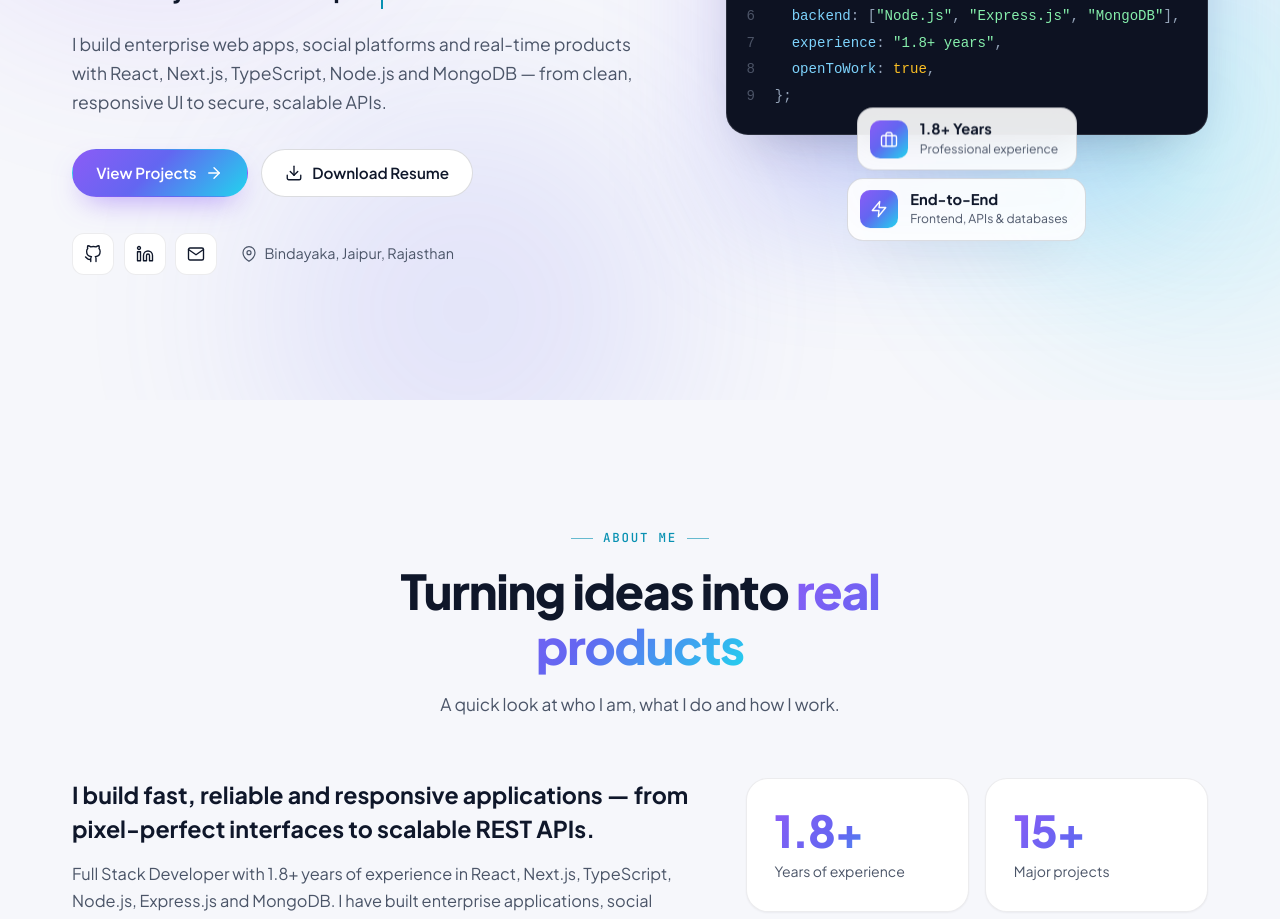
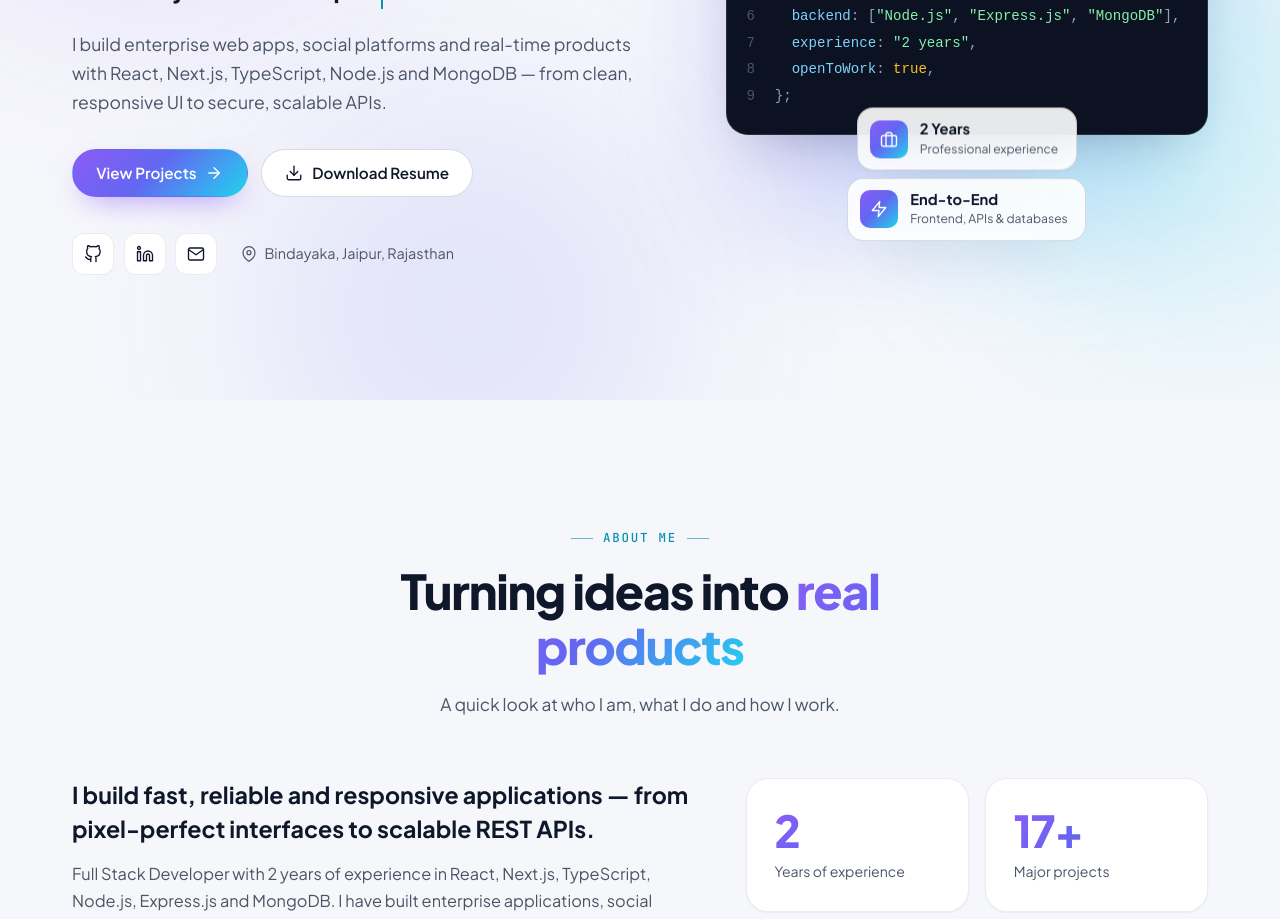
Before and after one commit to ayushmishra950/Portfolio, a React (Vite) app: page / in a window 1280 px wide. Shown: the part 400-1319 px from the top of the page. Built offline with nearby package versions, Linux system fonts and the light colour scheme.

Commit message:
completed

```diff
--- a/src/components/Icon.tsx
+++ b/src/components/Icon.tsx
@@ -3,6 +3,8 @@ import type { ReactNode } from 'react'
 export type IconName =
   | 'mail'
   | 'phone'
+  | 'message-circle'
+  | 'phone-call'
   | 'location'
   | 'github'
   | 'linkedin'
--- a/src/data/portfolio.ts
+++ b/src/data/portfolio.ts
@@ -50,16 +50,16 @@ export const profile = {
   initials: 'AM',
   role: 'Full Stack Developer',
   roles: ['Full Stack Developer', 'React & Next.js Developer', 'Node.js API Developer'],
-  experience: '1.8+ Years',
+  experience: '2 Years',
   availability: 'Open to new opportunities',
   tagline:
     'I build enterprise web apps, social platforms and real-time products with React, Next.js, TypeScript, Node.js and MongoDB — from clean, responsive UI to secure, scalable APIs.',
   about: [
     'I build fast, reliable and responsive applications — from pixel-perfect interfaces to scalable REST APIs.',
-    'Full Stack Developer with 1.8+ years of experience in React, Next.js, TypeScript, Node.js, Express.js and MongoDB. I have built enterprise applications, social platforms, authentication systems and scalable REST APIs.',
+    'Full Stack Developer with 2 years of experience in React, Next.js, TypeScript, Node.js, Express.js and MongoDB. I have built enterprise applications, social platforms, authentication systems and scalable REST APIs.',
     'Currently at Infonic Solution Pvt. Ltd., I am building a complete Office Management System end-to-end. I enjoy owning features end-to-end — database design, backend APIs, role-based security and responsive UI.',
   ],
-  email: 'mishra1234aayush@gmail.com',
+  email: 'ayush950mishra@gmail.com',
   phone: '+91 9509279769',
   location: 'Bindayaka, Jaipur, Rajasthan',
   resumeUrl: '/Aayush_Mishra_Resume.pdf',
@@ -97,7 +97,7 @@ export const socials: SocialLink[] = [
 ]
 
 export const heroHighlights: Highlight[] = [
-  { icon: 'briefcase', title: '1.8+ Years', subtitle: 'Professional experience' },
+  { icon: 'briefcase', title: '2 Years', subtitle: 'Professional experience' },
   { icon: 'bolt', title: 'End-to-End', subtitle: 'Frontend, APIs & databases' },
 ]
 
@@ -127,7 +127,7 @@ export const codeSnippet: { fileName: string; variable: string; entries: [string
     ['location', 'Jaipur, Rajasthan'],
     ['frontend', [tech.react, tech.next, tech.typescript]],
     ['backend', [tech.node, tech.express, tech.mongodb]],
-    ['experience', '1.8+ years'],
+    ['experience', '2 years'],
     ['openToWork', true],
   ],
 }
@@ -172,6 +172,69 @@ export const experiences: Experience[] = [
 ]
 
 export const projects: Project[] = [
+
+  {
+    title: 'WhatsApp CRM & Automation Platform',
+    category: 'Enterprise',
+    icon: 'message-circle',
+    liveUrl: '',
+    description:
+      'Advanced WhatsApp CRM platform designed to streamline customer communication, manage leads, automate conversations and improve sales workflows. Includes agent management, AI-powered chatbot automation, scheduled follow-ups and seminar management from a centralized dashboard.',
+    features: [
+      'WhatsApp Business Integration',
+      'Customer & Lead Management',
+      'Real-Time WhatsApp Chat',
+      'Agent Management & Assignment',
+      'AI-Powered Chatbot & Automatic Replies',
+      'Automated Follow-Up Scheduling',
+      'Manual & Automated Follow-Up',
+      'Lead Tracking & Conversation History',
+      'Seminar & Event Management',
+      'Bulk Messaging & Campaign Management',
+      'Team Communication & Monitoring',
+      'Customer Segmentation',
+      'Notifications & Reminders',
+      'Dashboard & Analytics',
+      'Role-Based Access Control',
+    ],
+    tech: [
+      tech.react,
+      tech.typescript,
+      tech.node,
+      tech.express,
+      tech.mongodb,
+    ],
+  },
+  {
+    title: 'AI Agent Calling & Voice Automation System',
+    category: 'Enterprise',
+    icon: 'phone-call',
+    liveUrl: '',
+    description:
+      'AI-powered voice calling platform designed to automate customer interactions, lead engagement and follow-up operations. Enables intelligent AI voice agents to make automated calls, interact with customers, handle conversations and streamline business communication.',
+    features: [
+      'AI Voice Agent',
+      'Automated Outbound Calling',
+      'AI-Powered Customer Conversations',
+      'Intelligent Call Handling',
+      'Automated Lead Follow-Ups',
+      'Lead & Customer Management',
+      'Call Scheduling & Management',
+      'Call History & Recording',
+      'Conversation Tracking',
+      'Call Status & Reports',
+      'Agent Performance Monitoring',
+      'Automated Notifications',
+      'Dashboard & Analytics',
+    ],
+    tech: [
+      tech.react,
+      tech.typescript,
+      tech.node,
+      tech.express,
+      tech.mongodb,
+    ],
+  },
   {
     title: 'Office Management System',
     category: 'Enterprise',
@@ -386,7 +449,7 @@ export const getProjectLinks = (project: Project): ProjectLink[] => {
 
 /* Counters are derived from the data above, so they stay in sync. */
 export const stats: Stat[] = [
-  { value: '1.8+', label: 'Years of experience' },
+  { value: '2', label: 'Years of experience' },
   { value: `${projects.length}+`, label: 'Major projects' },
   { value: `${experiences.length}`, label: 'Companies' },
   { value: `${skillGroups.reduce((total, group) => total + group.items.length, 0)}+`, label: 'Technologies' },
```
Also changed, not shown: 1 other file (tests, documents, lock files or other folders).
